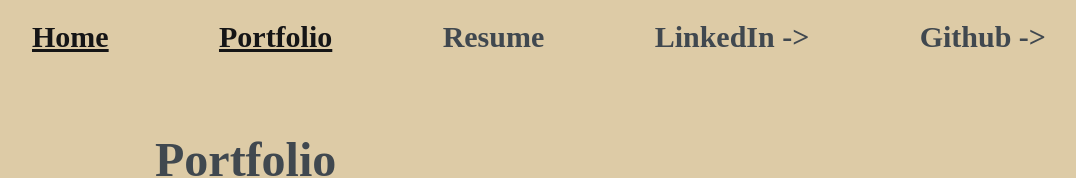
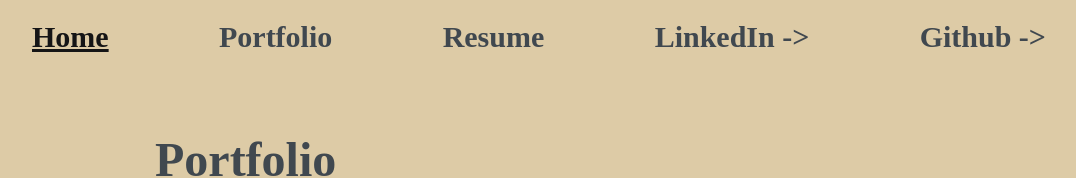
Before and after one commit to mitchellmunderwood/Portfolio, a React (Create React App) app: page /portfolio in a window 1280 px wide. Shown: the top 178 px of the page, without its empty margins (101-1177 px from the left). Built offline with nearby package versions, Linux system fonts and the light colour scheme; a web font is replaced by a local one.

Commit message:
feat: update navBar to handle underlining in alternative way

```diff
--- a/src/navigation/NavBar/index.js
+++ b/src/navigation/NavBar/index.js
@@ -1,24 +1,48 @@
+/* eslint-disable react/jsx-key */
 import React from 'react';
 import './index.css';
-import PropTypes from 'prop-types';
+// import PropTypes from 'prop-types';
 import { NavLink } from 'react-router-dom';
-// import { StoreProvider } from '../../store/store';
+import { useStoreContext } from '../../store/store';
+import { SET_PAGE } from '../../store/actions';
 
 function NavBar() {
-  // const [state, setState] = StoreProvider();
-  // const page = state.page;
+  const [state, dispatch] = useStoreContext();
+  const pages = [
+    { title: 'Home', id: 'home', link: '' },
+    { title: 'Portfolio', id: 'portfolio', link: 'portfolio' },
+    { title: 'Resume', id: 'resume', link: 'resume' },
+  ];
 
   return (
     <nav className="navBar">
-      <NavLink className="nav-link" activeClassName="nav-link-underline" id="nav-link-home" to="/">
-        Home
-      </NavLink>
-      <NavLink className="nav-link" activeClassName="nav-link-underline" id="nav-link-portfolio" to="/portfolio">
-        Portfolio
-      </NavLink>
-      <NavLink className="nav-link" activeClassName="nav-link-underline" id="nav-link-resume" to="/resume">
-        Resume
-      </NavLink>
+      {pages.map((page) => {
+        if (state.page === page.title) {
+          return (
+            <NavLink
+              key={page.id}
+              onClick={() => dispatch({ type: SET_PAGE, page: page.title })}
+              className="nav-link nav-link-underline"
+              id={`nav-link-${page.id}`}
+              to={`${page.link}`}
+            >
+              {page.title}
+            </NavLink>
+          );
+        } else {
+          return (
+            <NavLink
+              key={page.id}
+              onClick={() => dispatch({ type: SET_PAGE, page: page.title })}
+              className="nav-link"
+              id={`nav-link-${page.id}`}
+              to={`${page.link}`}
+            >
+              {page.title}
+            </NavLink>
+          );
+        }
+      })}
       <a
         className="nav-link"
         id="nav-link-linkedin"
@@ -41,8 +65,8 @@ function NavBar() {
   );
 }
 
-NavBar.propTypes = {
-  toggle: PropTypes.boolean,
-};
+// NavBar.propTypes = {
+//   toggle: PropTypes.boolean,
+// };
 
 export default NavBar;
--- a/src/store/store.js
+++ b/src/store/store.js
@@ -22,7 +22,7 @@ const reducer = (state, action) => {
       };
 
     case SET_PROJECT:
-      console.log('Reducer - set page to: ', action.project);
+      console.log('Reducer - set project to: ', action.project);
       return {
         ...state,
         project: action.project,
@@ -36,7 +36,7 @@ const reducer = (state, action) => {
 
 const StoreProvider = ({ ...props }) => {
   const [state, dispatch] = useReducer(reducer, {
-    page: null,
+    page: 'Home',
     projects: [],
     project: {},
     description: '',
```
